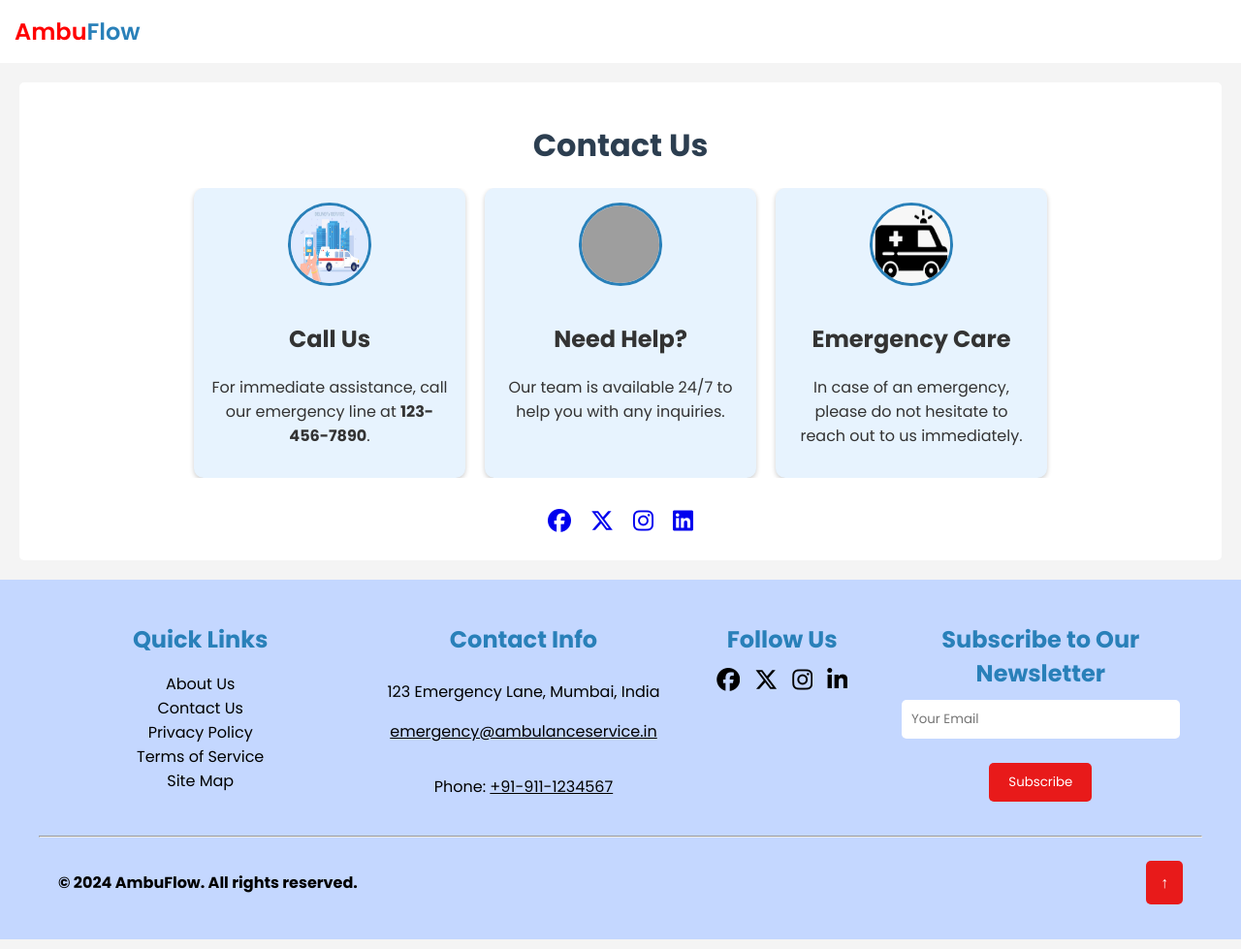
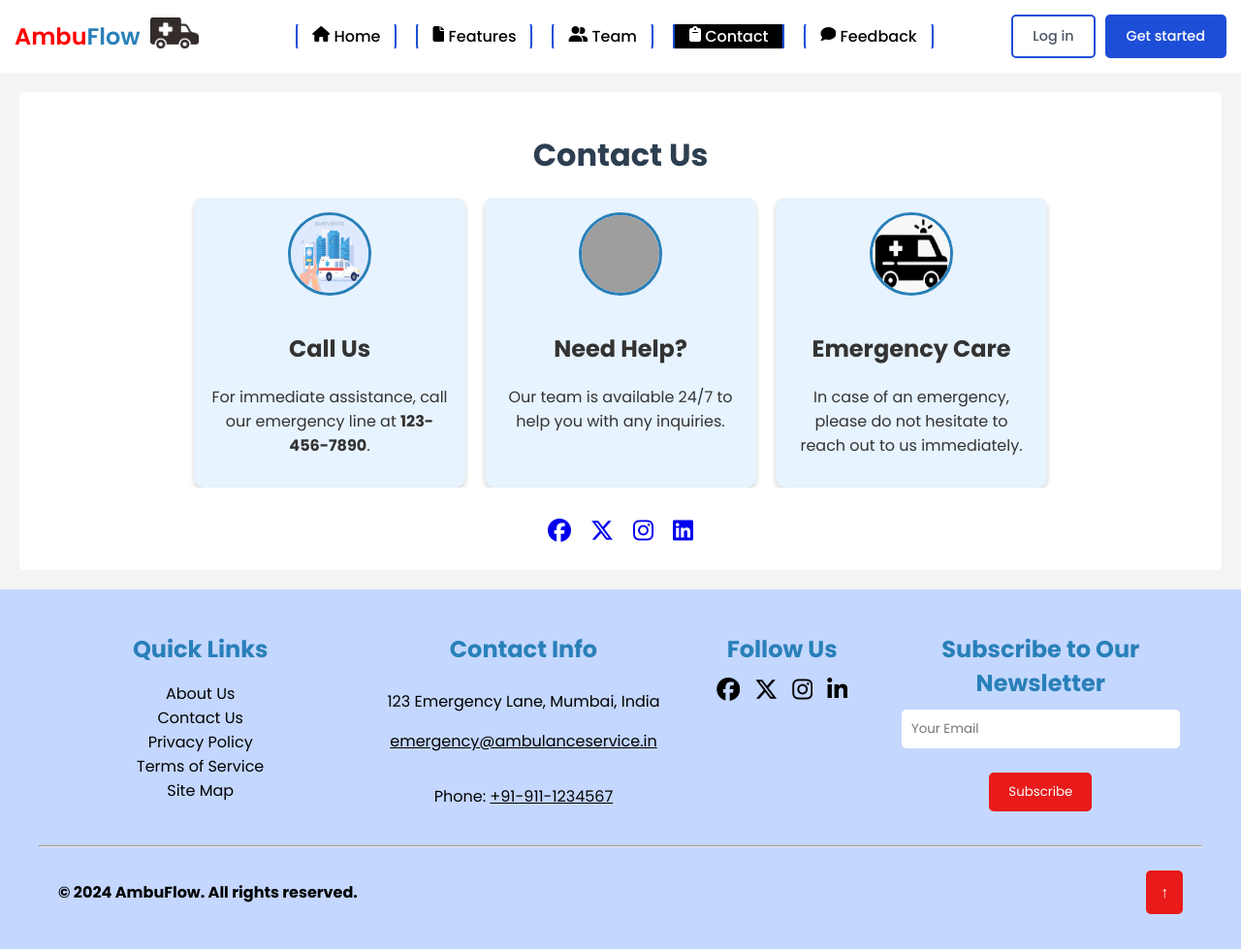
Before and after one commit to mansiruhil13/Bobble-AI, a Jekyll site: the page contact.html, which Jekyll copies as it is, in a window 1280 px wide. Shown: the whole page at 97% size. Built offline with Jekyll 4.4.1, drawn with Linux system fonts in a browser that asks for light colours; some web fonts are replaced; grey boxes are pictures that could not be loaded.

Commit message:
Update contact.html

```diff
--- a/contact.html
+++ b/contact.html
@@ -231,6 +231,8 @@
         }
     </style>
 </head>
+
+<body>
     <header>
         <div class="container">
             <div class="logo">
@@ -243,6 +245,22 @@
                     <span class="letter" style="--letter-index: 6;">l</span>
                     <span class="letter" style="--letter-index: 7;">o</span>
                     <span class="letter" style="--letter-index: 8;">w</span>
+                </div>
+                <a href="./index.html"><img src="images/logo2-w.webp" alt="Ambulance Monitoring System Logo" style="width: 50px; height: auto" /></a>
+            </div>
+
+            <nav class="menu">
+                <ul>
+                    <li><a href="index.html" id="home-link"><i class="fa-solid fa-house"></i> Home</a></li>
+                    <li><a href="features.html" id="features-link"><i class="fa-solid fa-file"></i> Features</a></li>
+                    <li><a href="team.html" id="team-link"><i class="fa-solid fa-user-group"></i> Team</a></li>
+                    <li><a href="contact.html" id="contact-link" class="active"><i class="fa-solid fa-clipboard"></i> Contact</a></li>
+                    <li><a href="Feedback.html" id="feedback-link"><i class="fa-solid fa-comment"></i> Feedback</a></li>
+                </ul>
+            </nav>
+            <div class="buttons">
+                <a href="login.html" class="login">Log in</a>
+                <a href="up.html" class="get-started">Get started</a>
             </div>
         </div>
     </header>
```
Lines whose indentation alone changed are shown as unchanged.
